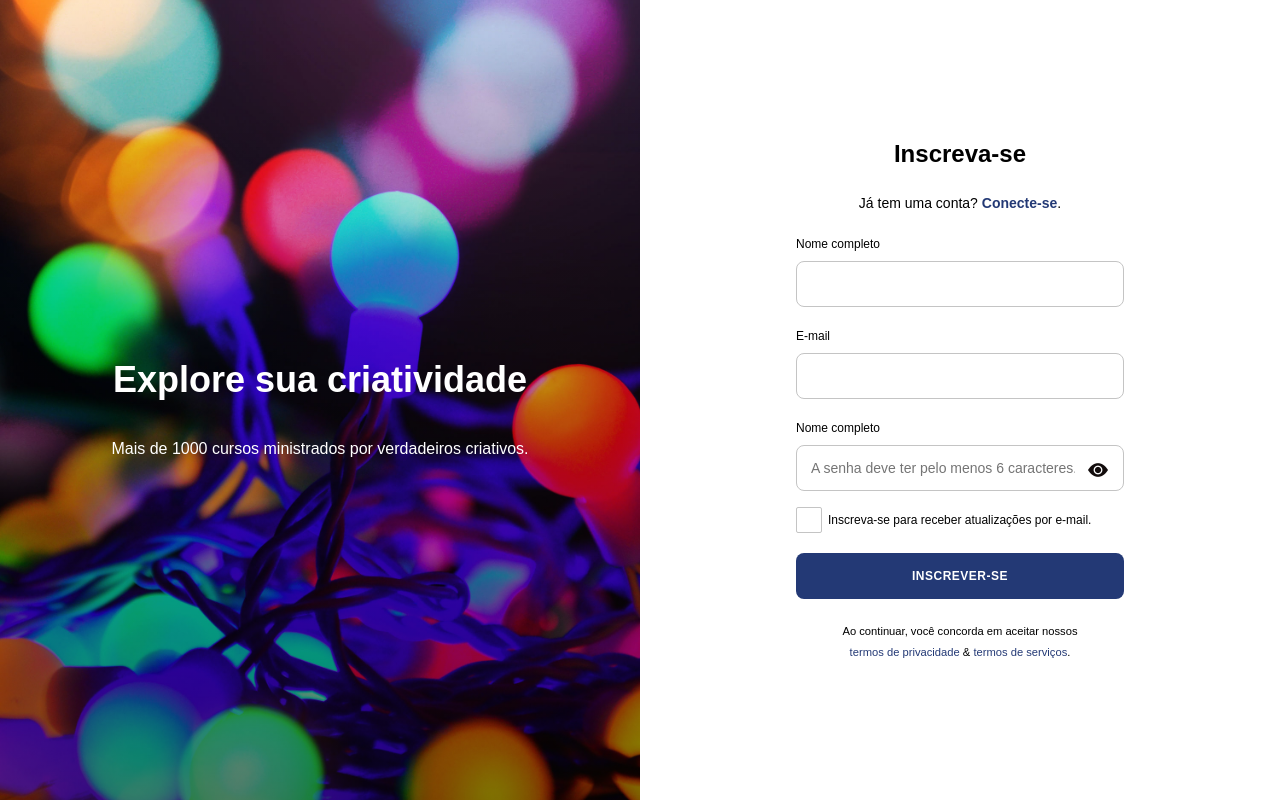
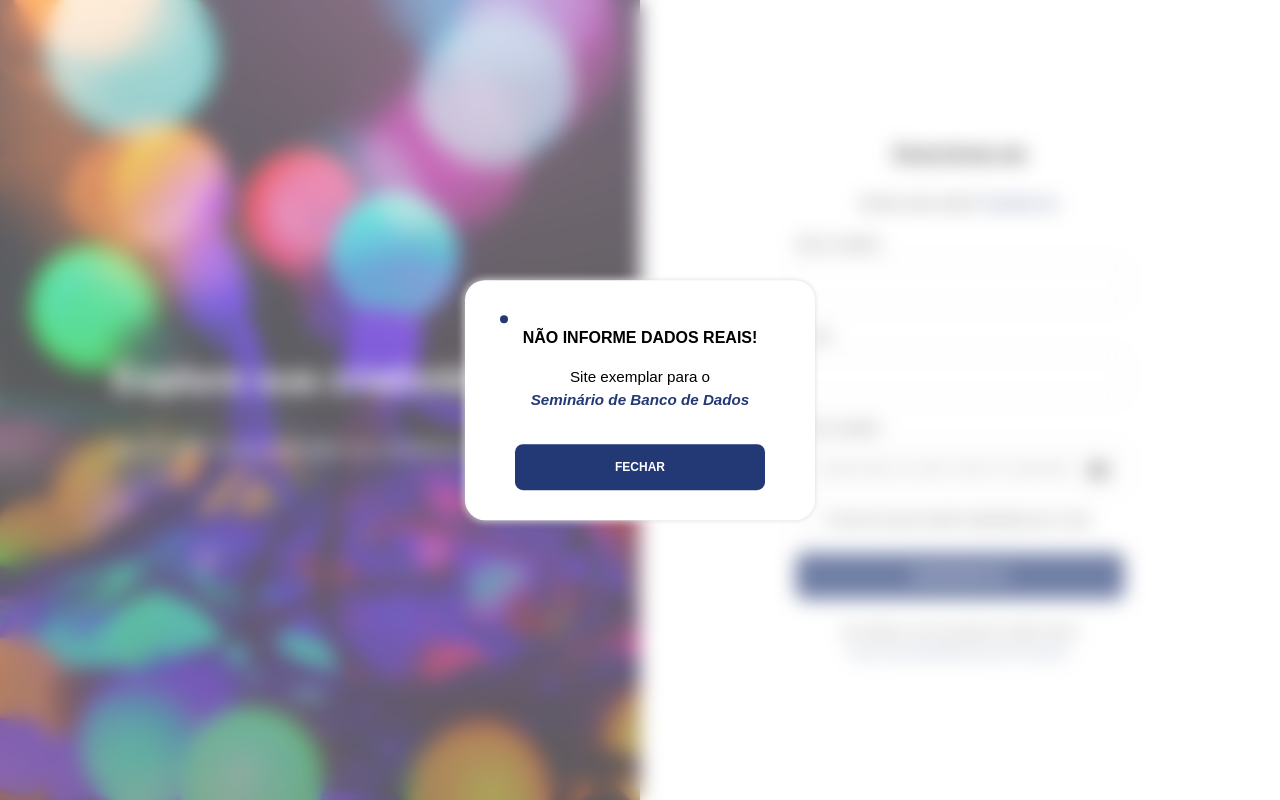
Before and after one commit to gildersonsantos/Login_Page, a plain HTML site: page index.html in a window 1280 px wide. Drawn offline with nearby package versions, Linux system fonts and the light colour scheme.

Commit message:
Criação de alerta personalizado

```diff
--- a/assets/css/style.css
+++ b/assets/css/style.css
@@ -12,6 +12,19 @@ body {
     margin: 0;
     font-family: "Montserrat", sans-serif;
     font-weight: 500;
+}
+
+body.deactive::before {
+    content: "";
+    position: absolute;
+    top: 0;
+    left: 0;
+    display: block;
+    width: 100%;
+    height: 100vh;
+    background-color: #ffffff5a;
+    backdrop-filter: blur(10px);
+    z-index: 2;
 }
 
 h1 {
@@ -197,6 +210,77 @@ label {
     cursor: pointer;
 }
 
+div#alerta {
+    position: absolute;
+    top: 50%;
+    left: 50%;
+    width: 100%;
+    max-width: 350px;
+    background-color: #fff;
+    padding: 30px 50px;
+    transform: translate(-50%, -50%) rotate(0deg);
+    box-shadow: 0 0 5px rgba(0, 0, 0, 0.15), 0 0 8px rgb(255, 255, 255);
+    border-radius: 20px;
+    transition: all .6s;
+    box-sizing: border-box;
+    z-index: 3;
+}
+
+div#alerta.fechar {
+    top: -50%;
+    transform: translate(-50%, -50%) rotate(15deg);
+    opacity: 0;
+}
+
+div#alerta p {
+    text-align: center;
+}
+
+div#alerta p.important {
+    text-transform: uppercase;
+    font-size: 1rem;
+}
+
+div#alerta p:not(.important){
+    font-size: .95rem;
+}
+
+div#alerta p:not(.important) em {
+    display: block;
+    color: #233975;
+    font-weight: 700;
+    margin-bottom: 2rem;
+}
+
+div#alerta button {
+    display: block;
+    width: 100%;
+    background-color: var(--primary-blue);
+    color: white;
+    font-weight: 700;
+    border: none;
+    padding: 1rem;
+    border-radius: 8px;
+    font-size: 0.75rem;
+    text-transform: uppercase;
+    letter-spacing: px;
+}
+
+div#alerta button:hover {
+    background-color: #2c4893;
+    cursor: pointer;
+}
+
+div#alerta div.bolinha {
+    position: absolute;
+    top: 35px;
+    left: 35px;
+    width: 8px;
+    height: 8px;
+    background-color: var(--primary-blue);
+    border-radius: 50%;
+}
+
 @media screen and (min-width: 900px) {
     h1 {
         font-size: 2.25rem;
--- a/assets/js/script.js
+++ b/assets/js/script.js
@@ -1,7 +1,10 @@
+document.addEventListener("click", (event) => {
+    const el = event.target;
+
+    if (el.tagName.toLowerCase() === "i" && el.id.toLowerCase() === "btn-mostrar-senha") {
         inputPassword = document.getElementById("fpassword")
         btnMostrarSenha = document.getElementById("btn-mostrar-senha")
 
-btnMostrarSenha.addEventListener("click", () => {
         if (inputPassword.type === "password") {
             inputPassword.setAttribute("type", "text")
             btnMostrarSenha.classList.replace("bi-eye-fill", "bi-eye-slash-fill")
@@ -9,4 +12,18 @@ btnMostrarSenha.addEventListener("click", () => {
             inputPassword.setAttribute("type", "password")
             btnMostrarSenha.classList.replace("bi-eye-slash-fill", "bi-eye-fill")
         }
+    }
+    else if (el.tagName.toLowerCase() === "button" && el.parentElement.id.toLowerCase() === "alerta") {
+        alertaCaixa = document.getElementById("alerta");
+        alertaCaixa.classList.add("fechar");
+        document.body.classList.remove("deactive");
+    }
 })
+
+// verificarPagina = setInterval(() => {
+//     alertaCaixa = document.getElementById("alerta");
+
+//     if (!((!document.body.classList.contains("deactivate")) && alertaCaixa.classList.contains("fechar"))) {
+//         window.location.reload(false);
+//     }
+// }, 100);
--- a/index.html
+++ b/index.html
@@ -7,7 +7,7 @@
     <link rel="stylesheet" href="assets/css/style.css">
     <link rel="stylesheet" href="https://use.fontawesome.com/releases/v5.7.0/css/all.css" integrity="sha384-lZN37f5QGtY3VHgisS14W3ExzMWZxybE1SJSEsQp9S+oqd12jhcu+A56Ebc1zFSJ" crossorigin="anonymous">
 </head>
-<body>
+<body class="deactive">
     <div class="split-screen">
         <div class="left">
             <section class="copy">
@@ -50,6 +50,12 @@
             </form>
         </div>
     </div>
+    <div id="alerta">
+        <div class="bolinha"></div>
+        <p class="important"><strong>Não informe dados reais!</strong></p>
+        <p>Site exemplar para o <em>Seminário de Banco de Dados</em></p>
+        <button>Fechar</button>
+    </div>
     <script src="assets/js/script.js"></script>
 </body>
 </html>
```
Lines whose indentation alone changed are shown as unchanged.
